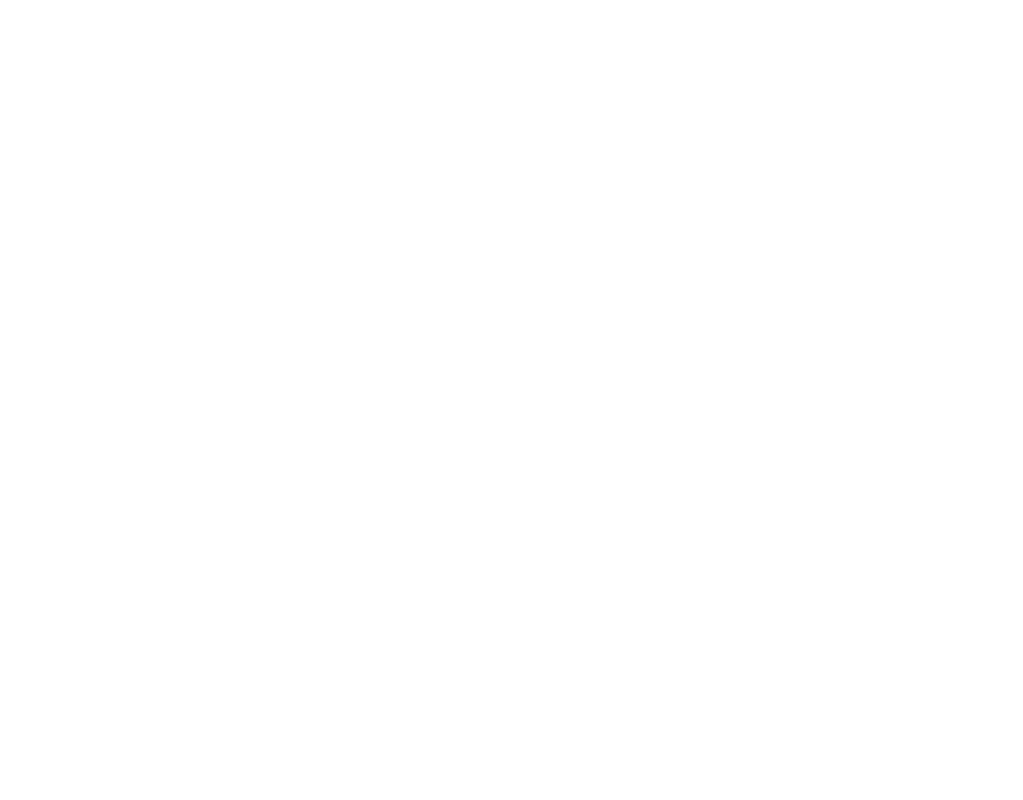
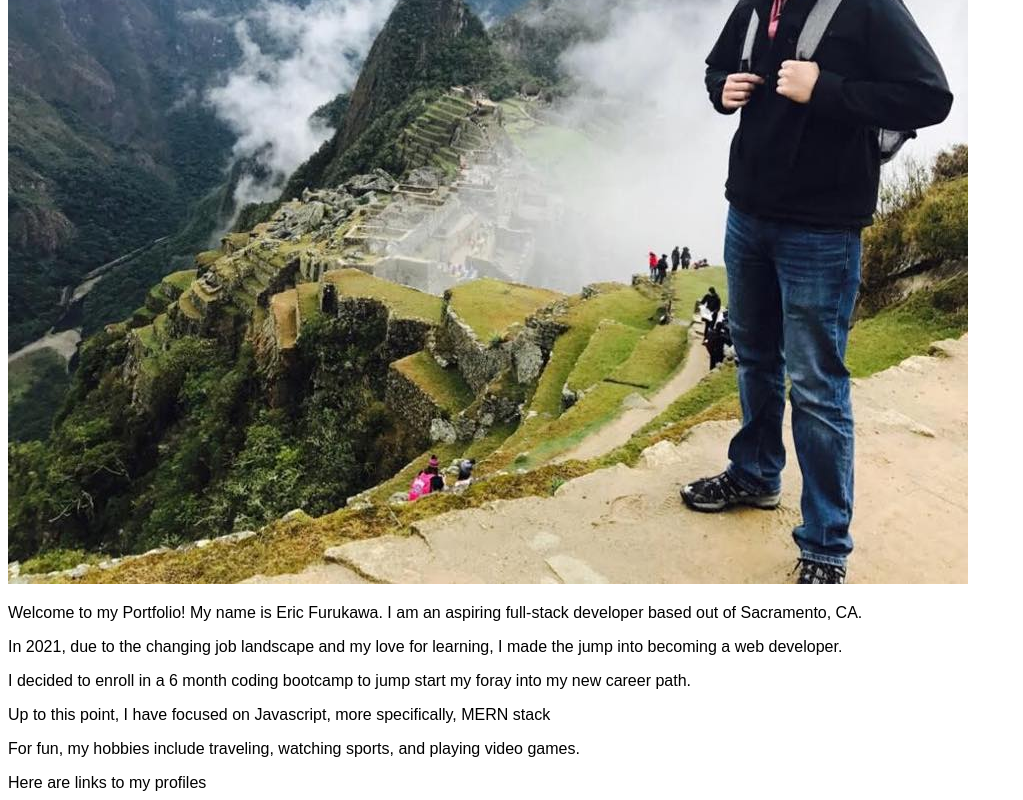
Before and after one commit to EricKenji/fuzzy-barnacle, a React (Create React App) app: page / in a window 1280 px wide. Shown: the part 327-1127 px from the top of the page, without its empty margins (0-1023 px from the left). Before the commit the page ends 800 px from the top, so only its background shows below. Built offline with nearby package versions, Linux system fonts and the light colour scheme.

Commit message:
added profile pic and description to aboutme

```diff
--- a/src/components/AboutMe/index.js
+++ b/src/components/AboutMe/index.js
@@ -1,4 +1,5 @@
 import React from "react";
+import PortPic from '../../assets/images/portpic.jpg'
 
 function AboutMe() {
 
@@ -10,10 +11,14 @@ function AboutMe() {
                 </h1>
             </div>
             <div>
-                PICTURE GOES HERE
+                <img src={PortPic} alt='profile picture' />
             </div>
             <div>
-                <p>My name is Eric and this is my about me section</p>
+                <p>Welcome to my Portfolio! My name is Eric Furukawa.  I am an aspiring full-stack developer based out of Sacramento, CA. </p>
+                <p>In 2021, due to the changing job landscape and my love for learning, I made the jump into becoming a web developer. </p>
+                <p>I decided to enroll in a 6 month coding bootcamp to jump start my foray into my new career path.</p>
+                <p>Up to this point, I have focused on Javascript, more specifically, MERN stack</p>
+                <p>For fun, my hobbies include traveling, watching sports, and playing video games.</p>
             </div>
         </section>
     );
```
